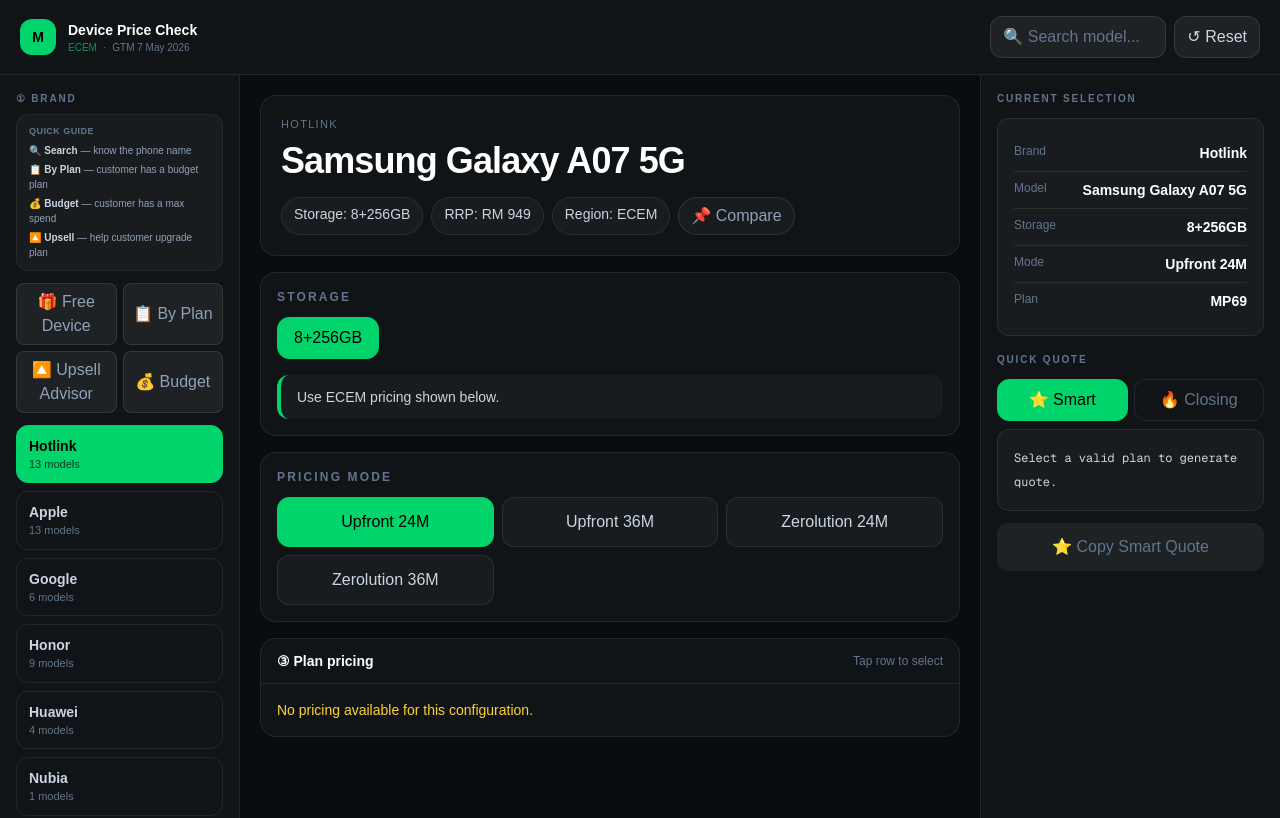
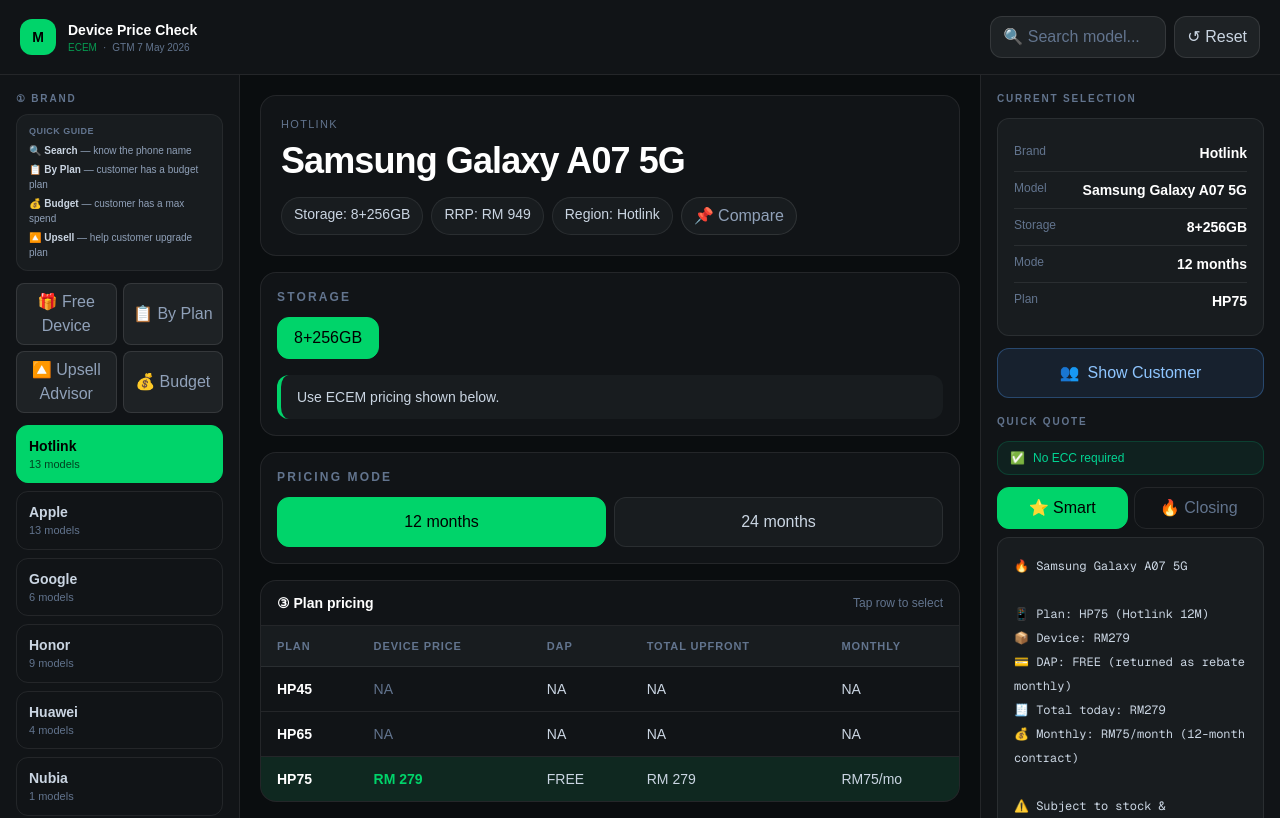
Before and after one commit to georgiechin/maxis-pricing-app, a Next.js app: page / in a window 1280 px wide. Built offline with nearby package versions, Linux system fonts and the light colour scheme.

Commit message:
Fix pricing selection defaults

```diff
--- a/app/page.tsx
+++ b/app/page.tsx
@@ -26,6 +26,64 @@
 const mpOrderZero = ["MP48", "MP69", "MP89", "MP99", "MP109", "MP139", "MP169", "MP199"];
 const hpOrder = ["HP45", "HP65", "HP75"];
 
+function getDefaultRegion(storage: CatalogStorage): "ECEM" | "HOTLINK" {
+  return storage.regions.ECEM ? "ECEM" : "HOTLINK";
+}
+
+function getDefaultTab(region: "ECEM" | "HOTLINK"): PricingMode {
+  return region === "HOTLINK" ? "hotlink12" : "upfront";
+}
+
+function isTabAvailable(storage: CatalogStorage, region: "ECEM" | "HOTLINK", tab: PricingMode) {
+  const pricing = region === "HOTLINK" ? storage.regions.HOTLINK : storage.regions.ECEM;
+  return !!pricing?.[tab];
+}
+
+function getBestPlanForStorage(
+  storage: CatalogStorage,
+  mode: PricingMode,
+  region: "ECEM" | "HOTLINK" = "ECEM"
+) {
+  const table = (region === "HOTLINK" ? storage.regions.HOTLINK : storage.regions.ECEM)?.[mode];
+  if (!table) return region === "HOTLINK" ? "HP75" : "MP69";
+  const preferredOrder = region === "HOTLINK" ? ["HP75", "HP65", "HP45"] : ["MP69", "MP89", "MP99", "MP109", "MP139", "MP169", "MP199"];
+  for (const plan of preferredOrder) {
+    const row = table[plan];
+    if (!row) continue;
+    if (mode === "upfront" || mode === "upfront36" || mode === "hotlink12" || mode === "hotlink24") {
+      const price = (row as { devicePrice?: number | string }).devicePrice;
+      if (price !== undefined && price !== "NA") return plan;
+    } else {
+      const monthly = (row as { monthly?: number | string }).monthly;
+      if (monthly !== undefined && monthly !== "NA") return plan;
+    }
+  }
+  return region === "HOTLINK" ? "HP75" : "MP69";
+}
+
+function getDefaultSelectionForStorage(
+  model: CatalogModel,
+  storageName: string,
+  preferredTab?: PricingMode,
+  preferredRegion?: "ECEM" | "HOTLINK"
+) {
+  const storage = model.storages.find((s) => s.storage === storageName) || model.storages[0];
+  const region =
+    preferredRegion && storage.regions[preferredRegion]
+      ? preferredRegion
+      : getDefaultRegion(storage);
+  const tab =
+    preferredTab && isTabAvailable(storage, region, preferredTab)
+      ? preferredTab
+      : getDefaultTab(region);
+  return {
+    storage,
+    region,
+    tab,
+    plan: getBestPlanForStorage(storage, tab, region),
+  };
+}
+
 function formatMoney(value: number | string | null | undefined) {
   if (value === null || value === undefined || value === "" || value === "NA") {
     return "NA";
@@ -82,14 +140,17 @@
 
 
 export default function Page() {
-  const [selectedBrand, setSelectedBrand] = useState<CatalogBrand["brand"]>(catalog[0].brand);
-  const [selectedModel, setSelectedModel] = useState<CatalogModel>(catalog[0].models[0]);
-  const [selectedStorage, setSelectedStorage] = useState(
-    catalog[0].models[0].storages[0].storage
-  );
-  const [selectedRegion, setSelectedRegion] = useState<"ECEM" | "HOTLINK">("ECEM");
-  const [selectedTab, setSelectedTab] = useState<PricingMode>("upfront");
-  const [selectedPlan, setSelectedPlan] = useState("MP69");
+  const initialBrand = catalog[0];
+  const initialModel = initialBrand.models[0];
+  const initialStorage = initialModel.storages[0];
+  const initialSelection = getDefaultSelectionForStorage(initialModel, initialStorage.storage);
+
+  const [selectedBrand, setSelectedBrand] = useState<CatalogBrand["brand"]>(initialBrand.brand);
+  const [selectedModel, setSelectedModel] = useState<CatalogModel>(initialModel);
+  const [selectedStorage, setSelectedStorage] = useState(initialStorage.storage);
+  const [selectedRegion, setSelectedRegion] = useState<"ECEM" | "HOTLINK">(initialSelection.region);
+  const [selectedTab, setSelectedTab] = useState<PricingMode>(initialSelection.tab);
+  const [selectedPlan, setSelectedPlan] = useState(initialSelection.plan);
   const [toast, setToast] = useState("");
 
   // Search state
@@ -192,21 +253,7 @@
     region: "ECEM" | "HOTLINK" = "ECEM"
   ) => {
     const storage = model.storages.find((s) => s.storage === storageName) || model.storages[0];
-    const table = (region === "HOTLINK" ? storage.regions.HOTLINK : storage.regions.ECEM)?.[mode];
-    if (!table) return region === "HOTLINK" ? "HP75" : "MP69";
-    const preferredOrder = region === "HOTLINK" ? ["HP75", "HP65", "HP45"] : ["MP69", "MP89", "MP99", "MP109", "MP139", "MP169", "MP199"];
-    for (const plan of preferredOrder) {
-      const row = table[plan];
-      if (!row) continue;
-      if (mode === "upfront" || mode === "upfront36" || mode === "hotlink12" || mode === "hotlink24") {
-        const price = (row as { devicePrice?: number | string }).devicePrice;
-        if (price !== undefined && price !== "NA") return plan;
-      } else {
-        const monthly = (row as { monthly?: number | string }).monthly;
-        if (monthly !== undefined && monthly !== "NA") return plan;
-      }
-    }
-    return region === "HOTLINK" ? "HP75" : "MP69";
+    return getBestPlanForStorage(storage, mode, region);
   };
 
   // ── Search results ──────────────────────────────────────────────────────────
@@ -534,7 +581,7 @@
   }, [currentTable, selectedTab]);
 
   // Value tip — show next plan where device price drops meaningfully
-  const valueTip = useMemo((): { plan: string; message: string } | null => {
+  const valueTip: { plan: string; message: string } | null = (() => {
     if (upgradeLadder.length < 2) return null;
     const currentIdx = upgradeLadder.findIndex((r) => r.plan === selectedPlan);
     if (currentIdx < 0) return null;
@@ -564,7 +611,7 @@
       }
     }
     return null;
-  }, [upgradeLadder, selectedPlan]);
+  })();
 
 
   // ── Navigation helpers ──────────────────────────────────────────────────────
@@ -577,17 +624,14 @@
     modeContext?: { mode: string; plan: string; label: string } | null  // breadcrumb context
   ) => {
     const targetStorage = storageName || model.storages[0].storage;
-    const storage = model.storages.find(s => s.storage === targetStorage) || model.storages[0];
-    // Auto-detect region: if device has no ECEM, use HOTLINK
-    const targetRegion = storage.regions.ECEM ? "ECEM" : "HOTLINK";
-    const targetTab = tab || (targetRegion === "HOTLINK" ? "hotlink12" : selectedTab);
+    const selection = getDefaultSelectionForStorage(model, targetStorage, tab || selectedTab);
     // Use explicit plan if provided; fall back to auto-detect
-    const resolvedPlan = targetPlan || getBestDefaultPlan(model, targetStorage, targetTab, targetRegion);
-    setSelectedRegion(targetRegion);
+    const resolvedPlan = targetPlan || selection.plan;
+    setSelectedRegion(selection.region);
     setSelectedBrand(brand);
     setSelectedModel(model);
     setSelectedStorage(targetStorage);
-    setSelectedTab(targetTab);
+    setSelectedTab(selection.tab);
     setSelectedPlan(resolvedPlan);
     setSearchQuery("");
     setBudgetMode(false);
@@ -656,12 +700,14 @@
     const firstBrand = catalog[0];
     const firstModel = firstBrand.models[0];
     const firstStorage = firstModel.storages[0].storage;
+    const selection = getDefaultSelectionForStorage(firstModel, firstStorage);
 
     setSelectedBrand(firstBrand.brand);
     setSelectedModel(firstModel);
     setSelectedStorage(firstStorage);
-    setSelectedTab("upfront");
-    setSelectedPlan(getBestDefaultPlan(firstModel, firstStorage, "upfront"));
+    setSelectedRegion(selection.region);
+    setSelectedTab(selection.tab);
+    setSelectedPlan(selection.plan);
     setSearchQuery("");
     setBudgetMode(false);
     setBudgetMax("");
@@ -1704,8 +1750,11 @@
                   <button
                     key={storage.storage}
                     onClick={() => {
+                      const selection = getDefaultSelectionForStorage(selectedModel, storage.storage, selectedTab, selectedRegion);
                       setSelectedStorage(storage.storage);
-                      setSelectedPlan(getBestDefaultPlan(selectedModel, storage.storage, selectedTab));
+                      setSelectedRegion(selection.region);
+                      setSelectedTab(selection.tab);
+                      setSelectedPlan(selection.plan);
                       setPricingExpanded(true);
                     }}
                     className={`rounded-xl border px-4 py-2 text-sm font-medium transition ${
```
